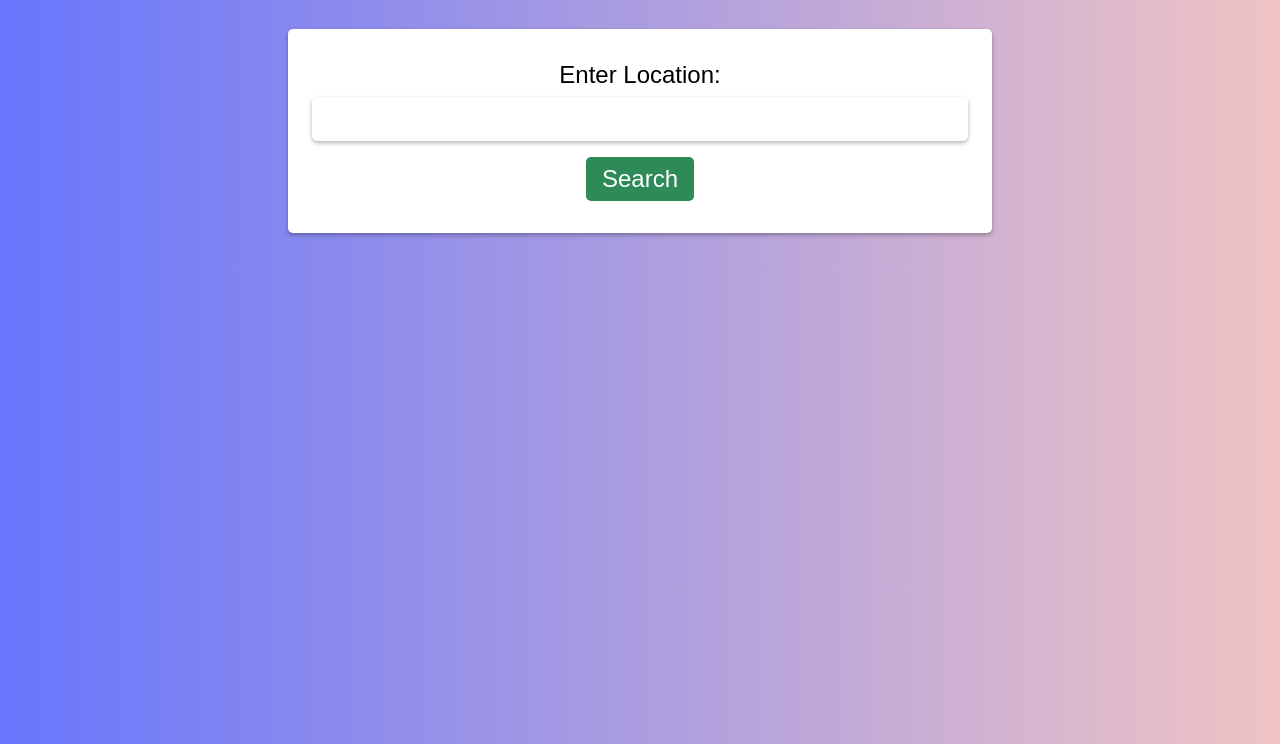
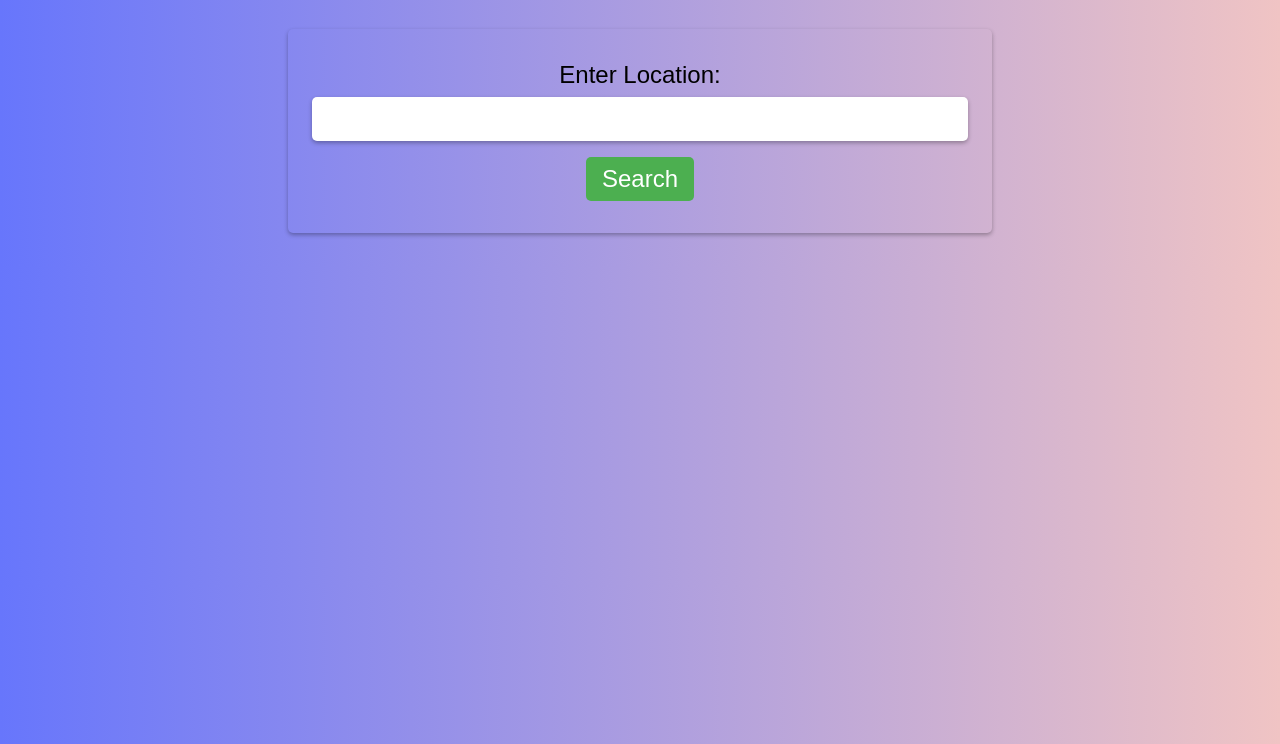
Before and after one commit to aarnav1729/weather-forecast, a plain HTML site: page index.html in a window 1280 px wide. In both pictures the pointer is over the button "Search". Shown: the part 56-800 px from the top of the page. Drawn offline with Linux system fonts and the light colour scheme.

Commit message:
Update style.css

```diff
--- a/style.css
+++ b/style.css
@@ -15,7 +15,6 @@ form {
     align-items: center;
     margin: 2rem auto;
     padding: 2rem;
-    background-color: #fff;
     box-shadow: 0 2px 4px rgba(0,0,0,.3);
     border-radius: 5px;
     max-width: 50%;
@@ -48,7 +47,7 @@ button {
 }
 
 button:hover {
-    background-color: #2E8B57;
+    background-color: linear-gradient(to right, #6776fc, #f0c4c4);
 }
 
 #error-message {
@@ -61,7 +60,6 @@ button:hover {
 #weather-container {
     margin: 2rem auto;
     padding: 2rem;
-    background-color: #fff;
     box-shadow: 0 2px 4px rgba(0,0,0,.3);
     border-radius: 5px;
     max-width: 50%;
```
